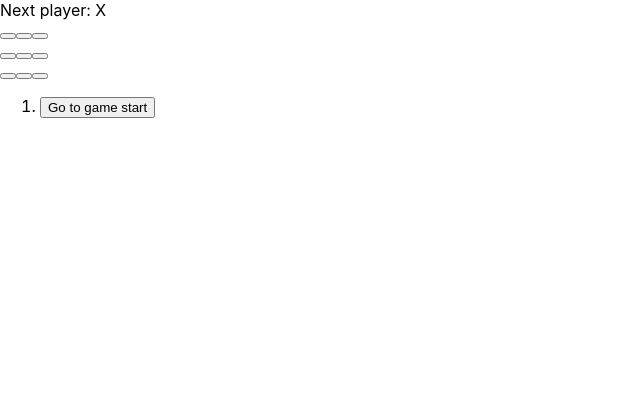
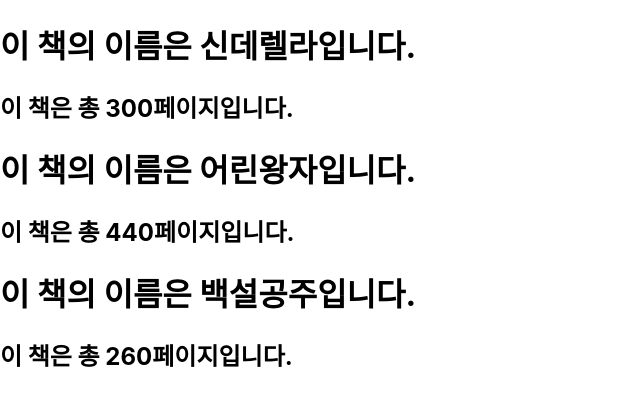
Before and after one commit to Sarang-Han/React-practice, a React (Create React App) app in the folder hello-react/: page / in a window 1280 px wide. Shown: the top 406 px of the page, without its empty margins (0-640 px from the left). Built offline with nearby package versions, Linux system fonts and the light colour scheme.

Commit message:
JSX 코드 작성 연습

```diff
--- /dev/null
+++ b/hello-react/src/chap3/Library.jsx
@@ -0,0 +1,14 @@
+import React from "react";
+import Book from "./book";
+
+function Library(props){
+    return (
+        <div>
+            <Book name="신데렐라" num0fPage={300} />
+            <Book name="어린왕자" num0fPage={440} />
+            <Book name="백설공주" num0fPage={260} />
+        </div>
+    );
+}
+
+export default Library;
--- /dev/null
+++ b/hello-react/src/chap3/book.jsx
@@ -0,0 +1,12 @@
+import React from "react";
+
+function Book(props){
+    return (
+        <div>
+            <h1>{`이 책의 이름은 ${props.name}입니다.`}</h1>
+            <h2>{`이 책은 총 ${props.num0fPage}페이지입니다.`}</h2>
+        </div>
+    );
+}
+
+export default Book;
--- a/hello-react/src/index.js
+++ b/hello-react/src/index.js
@@ -1,14 +1,15 @@
 import React from 'react';
-import ReactDOM from 'react-dom/client';
+import ReactDOM from 'react-dom';
 import './index.css';
-import App from './App';
 import reportWebVitals from './reportWebVitals';
 
-const root = ReactDOM.createRoot(document.getElementById('root'));
-root.render(
+import Library from './chap3/Library';
+
+ReactDOM.render(
   <React.StrictMode>
-    <App />
-  </React.StrictMode>
+    <Library />
+  </React.StrictMode>,
+  document.getElementById('root')
 );
 
 // If you want to start measuring performance in your app, pass a function
```
